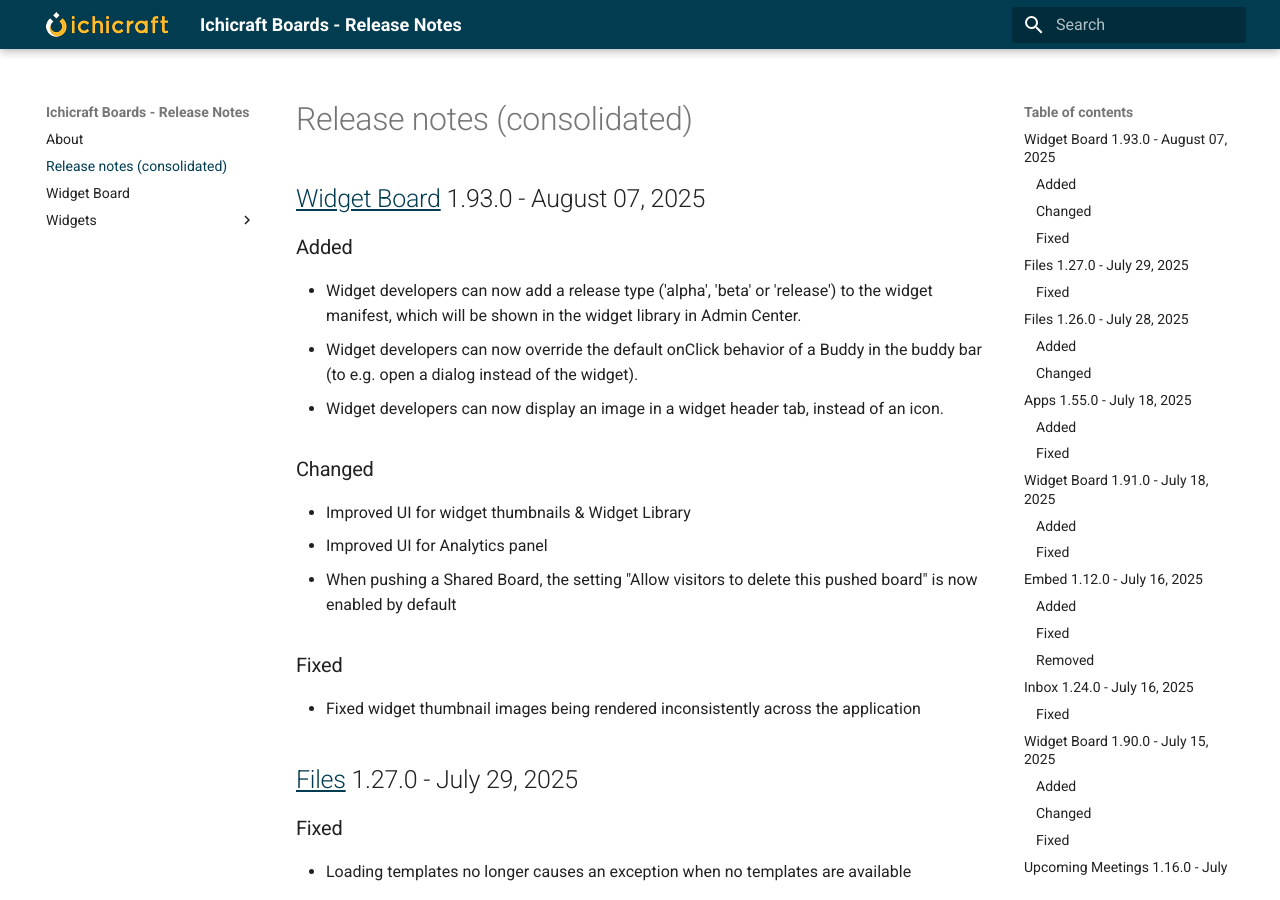
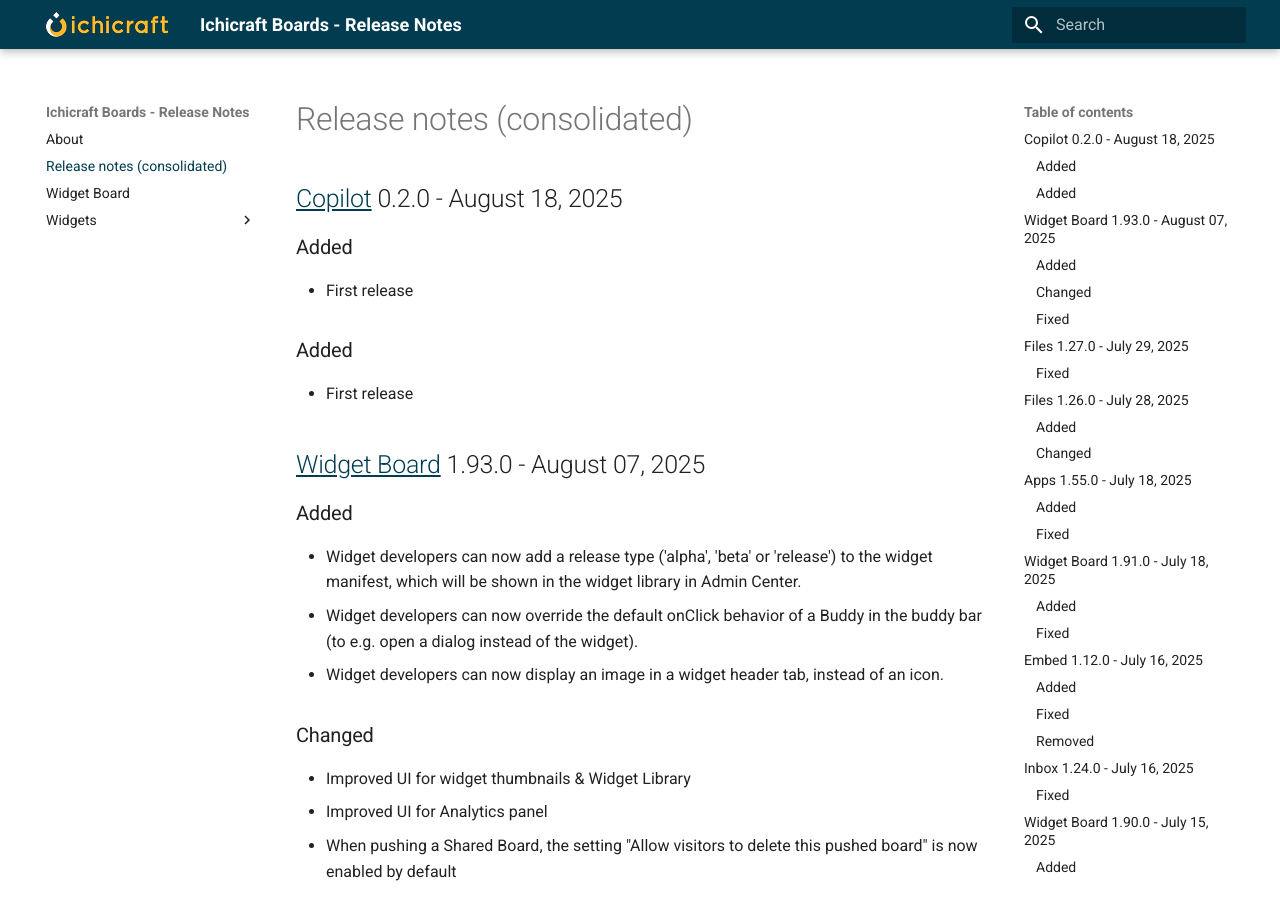
Before and after one commit to ichicraft/widgets-docs, an MkDocs documentation site: the page built from docs/Release-notes-(consolidated).md, in a window 1280 px wide and 900 px high. Built offline with MkDocs 1.6.1 and Material for MkDocs 9.7.7, drawn with Linux system fonts in a browser that asks for light colours.

Commit message:
Release notes updated by BuildService

```diff
--- a/docs/Release-notes-(consolidated).md
+++ b/docs/Release-notes-(consolidated).md
@@ -1,3 +1,11 @@
+## [Copilot](./Widgets/Copilot.md) 0.2.0 - August 18, 2025
+
+### Added
+- First release
+
+### Added
+- First release
+
 ## [Widget Board](./Widget Board.md) 1.93.0 - August 07, 2025
 
 ### Added
--- /dev/null
+++ b/docs/Widgets/Copilot.md
@@ -0,0 +1,7 @@
+## 0.2.0 - August 18, 2025
+
+### Added
+- First release
+
+### Added
+- First release
```
